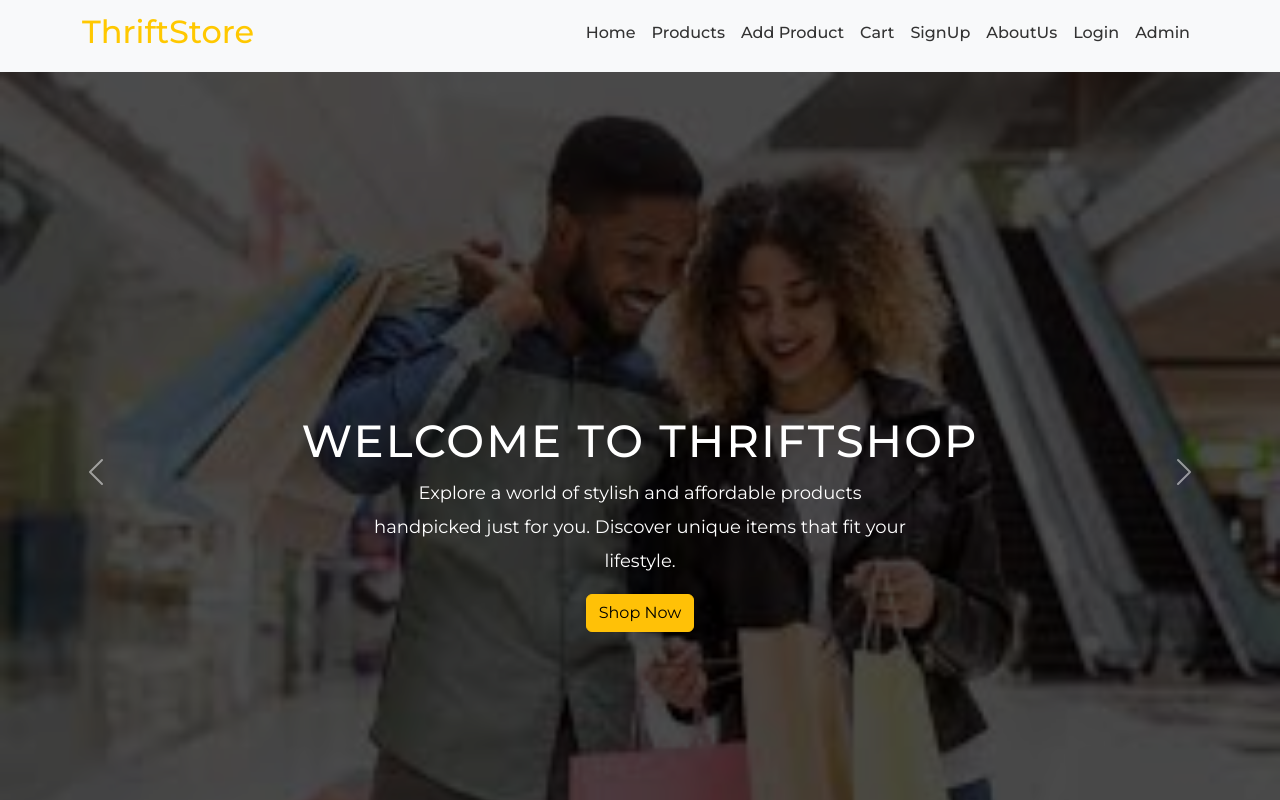
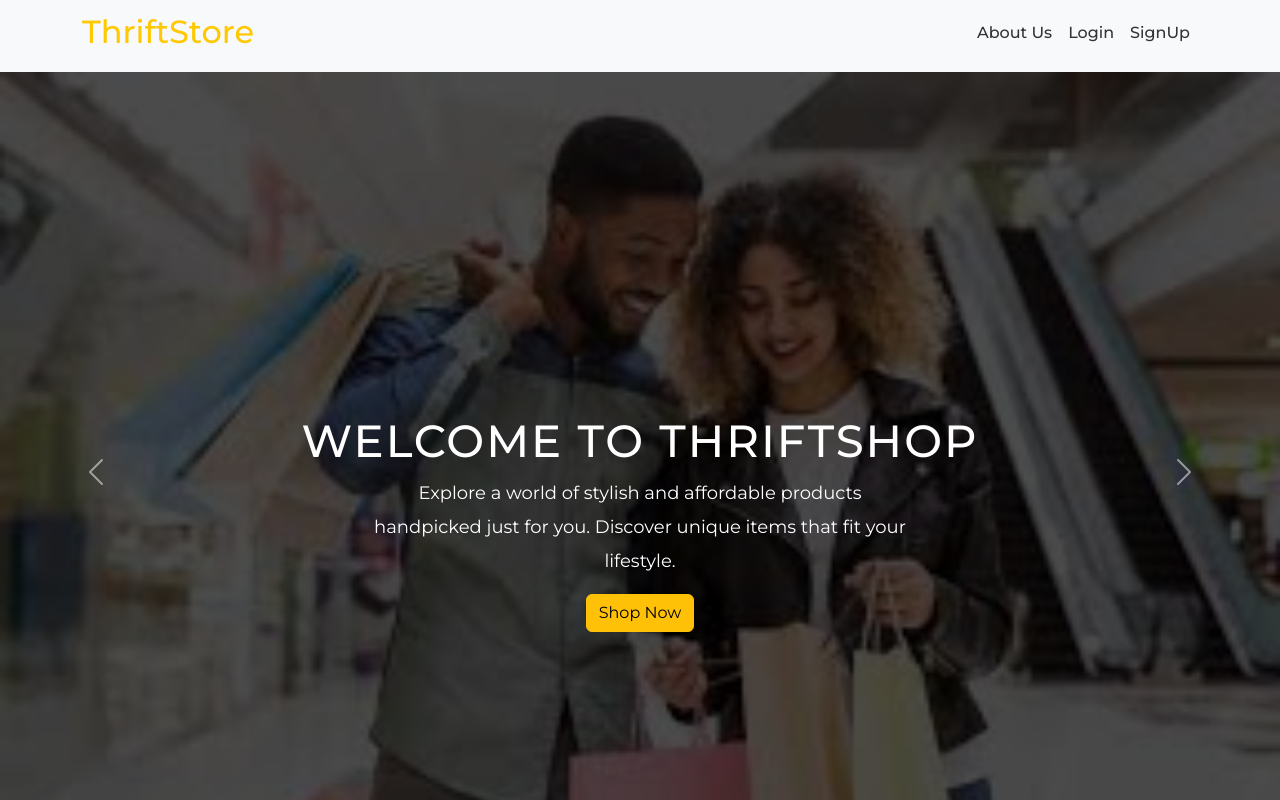
Before and after one commit to JoabOwala/thriftstore-frontend, a React (Create React App) app: page / in a window 1280 px wide. Shown: the top 800 px of the page. Built offline with nearby package versions, Linux system fonts and the light colour scheme; some icons are missing.

Commit message:
Navbar update

```diff
--- a/src/components/NavBar.js
+++ b/src/components/NavBar.js
@@ -1,42 +1,132 @@
 import React from "react";
-import { Link } from "react-router-dom";
+import { Link, useLocation } from "react-router-dom";
 import styled from 'styled-components';
 
 const Logo = styled.h2`
   color: #ffc800;
 `;
-const Subt =styled.h6`
+
+const Subt = styled.h6`
   color: #333;
   text-decoration: none;
   transition: color 0.3s;
 
   &:hover {
     color: #ff6600; /* Change to the desired hover color */
+    font-size: 1.5em; /* Increase the font size on hover */
   }
 `;
+
 function Navbar() {
+  const location = useLocation();
+
+  // Function to render navigation items based on the current page
+  const renderNavItems = () => {
+    if (location.pathname === "/") {
+      // Home page
       return (
-    <nav className="navbar navbar-expand-lg navbar-light bg-light">
-      <div className="container">
-        <Link className="navbar-brand" to="/">
+        <React.Fragment>
+          {/* Render specific navigation items for the home page */}
+          {/* Example: */}
+          <li className="nav-item">
+            <Link to="/aboutus" className="nav-link">
+              <Subt>About Us</Subt>
+            </Link>
+          </li>
+          <li>
+              <Link to="/login" className="nav-link">
+                <Subt>Login</Subt>
+              </Link>
+            </li>
+          <li className="nav-item">
+              <Link to="/signup" className="nav-link">
+                <Subt>SignUp</Subt>
+              </Link>
+            </li>
+        </React.Fragment>
+      );
+    } else if (location.pathname === "/login") {
+      // Products list page
+      return (
+        <React.Fragment>
+          {/* Render specific navigation items for the products list page */}
+          {/* Example: */}
+            <li className="nav-item">
+              <Link to="/aboutus" className="nav-link">
+                <Subt>AboutUs</Subt>
+              </Link>
+              </li>
+            <li className="nav-item">
+              <Link to="/signup" className="nav-link">
+                <Subt>SignUp</Subt>
+              </Link>
+            </li>
 
-          <b><Logo id="logo">ThriftStore</Logo></b>
+        </React.Fragment>
+      );
+    } else if (location.pathname === "/signup") {
+      // Products list page
+      return (
+        <React.Fragment>
+          {/* Render specific navigation items for the products list page */}
+          {/* Example: */}
+            <li className="nav-item">
+              <Link to="/aboutus" className="nav-link">
+                <Subt>AboutUs</Subt>
+              </Link>
+              </li>
+            <li>
+              <Link to="/login" className="nav-link">
+                <Subt>Login</Subt>
+              </Link>
+            </li>
 
+        </React.Fragment>
+      );
+    } else if (location.pathname === "/logout") {
+      // Products list page
+      return (
+        <React.Fragment>
+          {/* Render specific navigation items for the products list page */}
+          {/* Example: */}
+            <li className="nav-item">
+              <Link to="/aboutus" className="nav-link">
+                <Subt>AboutUs</Subt>
               </Link>
+              </li>
 
-        <button
-          className="navbar-toggler"
-          type="button"
-          data-bs-toggle="collapse"
-          data-bs-target="#navbarNav"
-          aria-controls="navbarNav"
-          aria-expanded="false"
-          aria-label="Toggle navigation"
-        >
-          <span className="navbar-toggler-icon"></span>
-        </button>
-        <div className="collapse navbar-collapse" id="navbarNav">
-          <ul className="navbar-nav ms-auto">
+              <li className="nav-item">
+              <Link to="/signup" className="nav-link">
+                <Subt>SignUp</Subt>
+              </Link>
+            </li>
+              <li>
+              <Link to="/login" className="nav-link">
+                <Subt>Login</Subt>
+              </Link>
+            </li>
+
+        </React.Fragment>
+      );
+    } else if (location.pathname === "/aboutus") {
+      // Products list page
+      return (
+        <React.Fragment>
+          {/* Render specific navigation items for the products list page */}
+          {/* Example: */}
+            <li className="nav-item">
+              <Link to="/homepage" className="nav-link">
+                <Subt>Home</Subt>
+              </Link>
+            </li>
+
+        </React.Fragment>
+      );
+    }
+    else {
+      // Default navigation items for other pages
+      return (
+        <React.Fragment>
           <li className="nav-item">
             <Link to="/homepage" className="nav-link">
               <Subt>Home</Subt>
@@ -57,34 +147,44 @@ function Navbar() {
                 <Subt>Cart</Subt>
               </Link>
             </li>
-            <li className="nav-item">
-              <Link to="/signup" className="nav-link">
-                <Subt>SignUp</Subt>
-              </Link>
-            </li>
-            <li className="nav-item">
+            <li>
             <Link to="/aboutus" className="nav-link">
                 <Subt>AboutUs</Subt>
               </Link>
               </li>
               <li>
-              <Link to="/login" className="nav-link">
-                <Subt>Login</Subt>
+              <Link to="/logout" className="nav-link">
+                <Subt>LogOut</Subt>
               </Link>
             </li>
-            <li className="nav-item">
-              <Link to="/admin" className="nav-link">
-                <Subt>Admin</Subt>
+          {/* Add other default navigation items */}
+        </React.Fragment>
+      );
+    }
+  };
+
+  return (
+    <nav className="navbar navbar-expand-lg navbar-light bg-light">
+      <div className="container">
+        <Link className="navbar-brand" to="/">
+          <b><Logo id="logo">ThriftStore</Logo></b>
         </Link>
-            </li>
-            {/* <li className="nav-item">
+
         <button
-                className="nav-link btn btn-danger text-white"
-                onClick={logout}
+          className="navbar-toggler"
+          type="button"
+          data-bs-toggle="collapse"
+          data-bs-target="#navbarNav"
+          aria-controls="navbarNav"
+          aria-expanded="false"
+          aria-label="Toggle navigation"
         >
-                Sign out
+          <span className="navbar-toggler-icon"></span>
         </button>
-            </li> */}
+        <div className="collapse navbar-collapse" id="navbarNav">
+          <ul className="navbar-nav ms-auto">
+            {renderNavItems()}
+            {/* Other common navigation items */}
           </ul>
         </div>
       </div>
```
Lines whose indentation alone changed are shown as unchanged.
